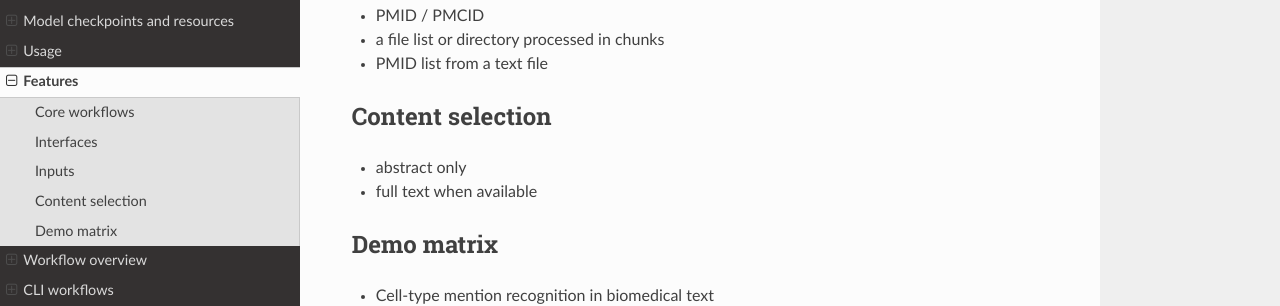
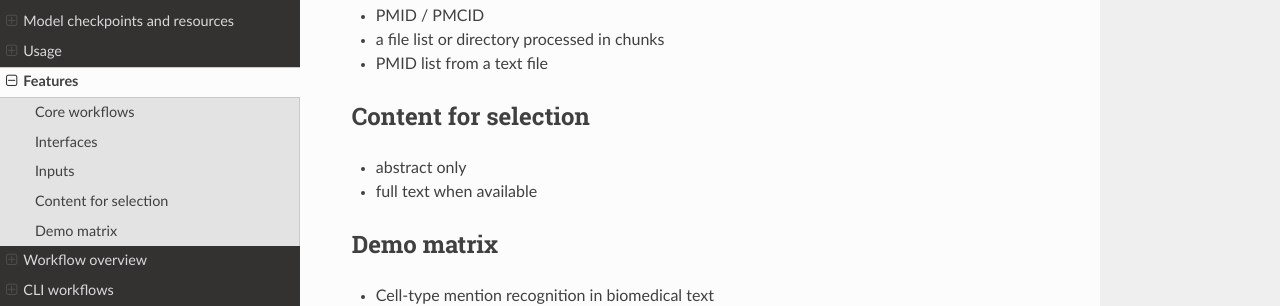
Before and after one commit to ShahriyariLab/CellDN, a Sphinx documentation site: the page built from docs/source/features.md, in a window 1280 px wide and 900 px high, scrolled down 482 px. Shown: the part 160-466 px from the top of the window. Built offline with Sphinx 7.4.7 and the Read the Docs theme 3.1.0, drawn with Linux system fonts in a browser that asks for light colours.

Commit message:
updated the docs

```diff
--- a/docs/source/features.md
+++ b/docs/source/features.md
@@ -23,7 +23,7 @@ This page presents CellDN as a capability set.
 - a file list or directory processed in chunks
 - PMID list from a text file
 
-## Content selection
+## Content for selection
 
 - abstract only
 - full text when available
```
